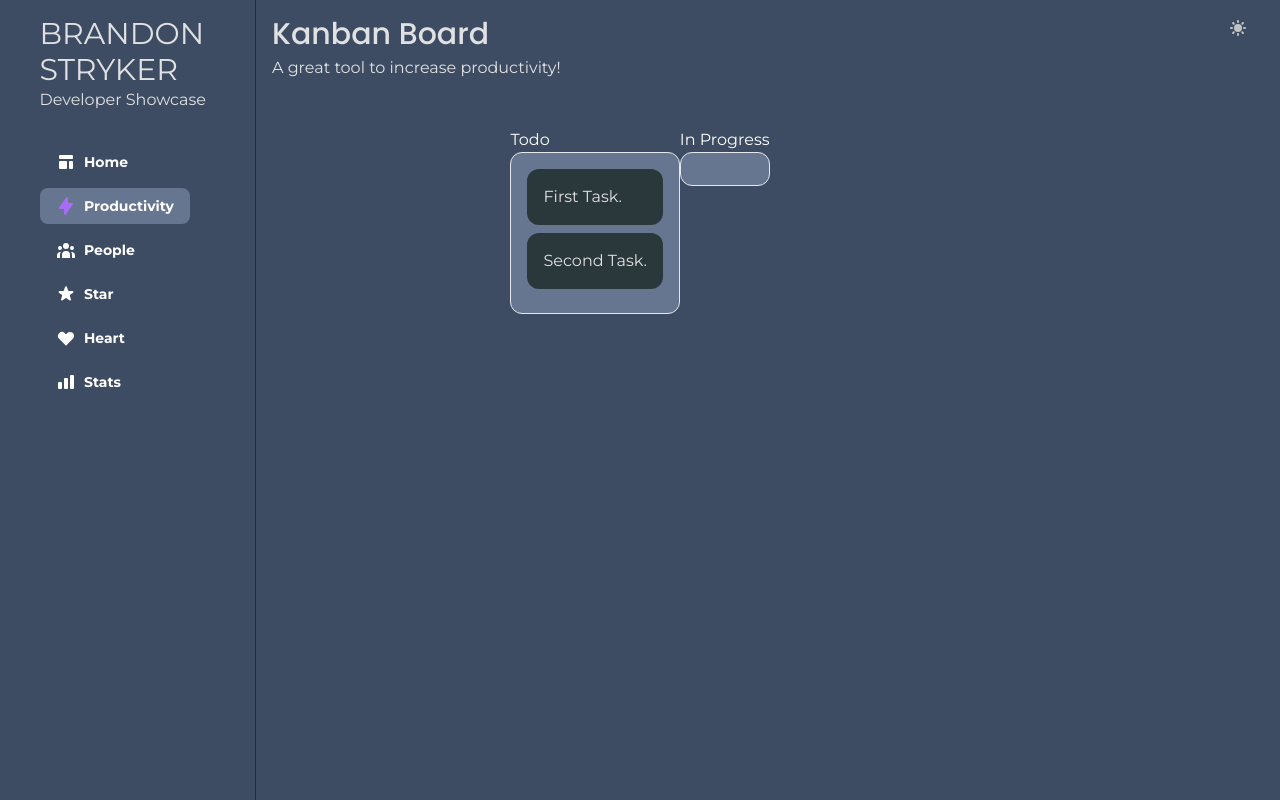
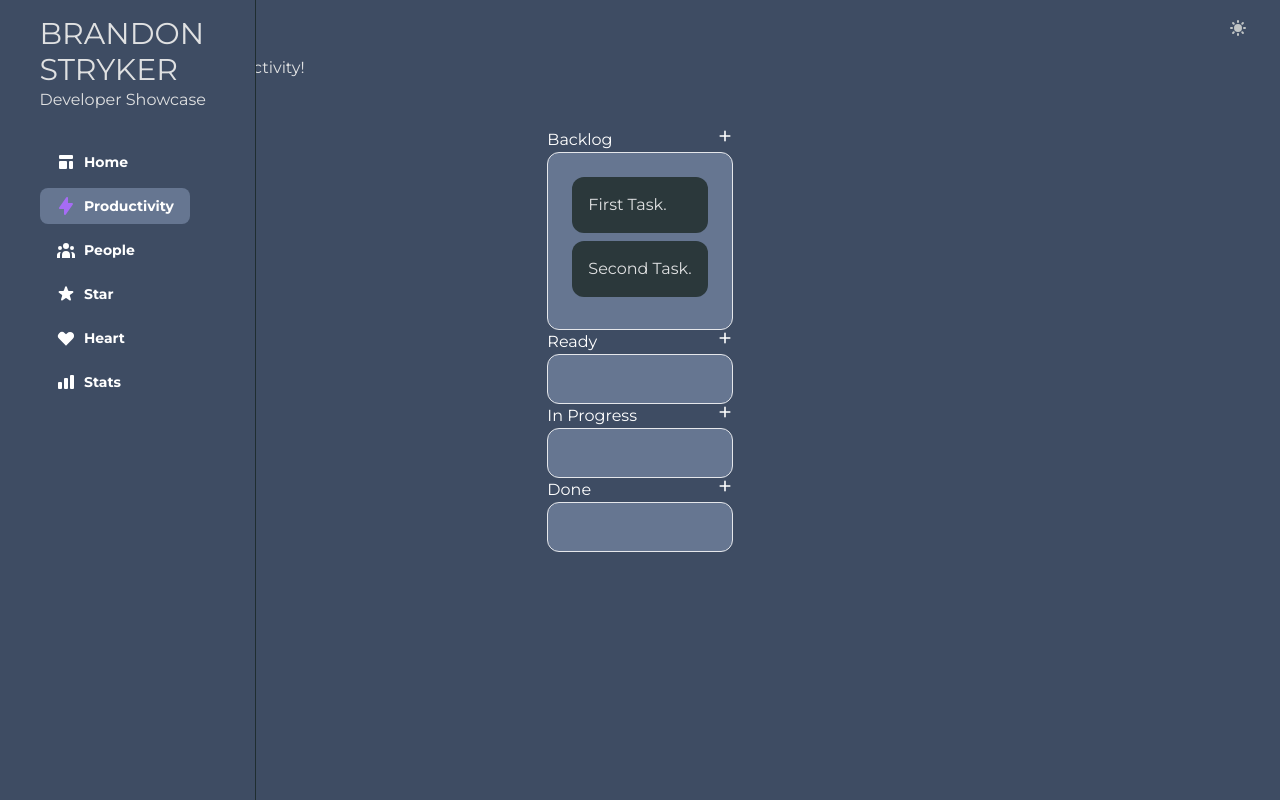
Before and after one commit to bcstryker/portfolio-site, a Next.js app: page /productivity in a window 1280 px wide. Built offline with nearby package versions, Linux system fonts and the light colour scheme; what @rtk-incubator/action-listener-middleware would draw is missing.

Commit message:
added error boundary and addCard function, editCard needs work

```diff
--- /dev/null
+++ b/components/ErrorBoundary.tsx
@@ -0,0 +1,58 @@
+import Image from "next/image";
+import React, {Component, ErrorInfo, FC, ReactNode} from "react";
+
+import {classNames} from "../utils";
+import {XCircleIcon} from "@heroicons/react/solid";
+
+interface Props {
+  children: ReactNode;
+}
+
+interface State {
+  hasError: boolean;
+}
+
+class ErrorBoundary extends Component<Props, State> {
+  public state: State = {
+    hasError: false,
+  };
+
+  public static getDerivedStateFromError(_: Error): State {
+    // Update state so the next render will show the fallback UI.
+    return {hasError: true};
+  }
+
+  public componentDidCatch(error: Error, errorInfo: ErrorInfo) {
+    console.error("Uncaught error:", error, errorInfo);
+  }
+
+  public render() {
+    const {hasError} = this.state;
+    if (hasError) {
+      return <ErrorMessage />;
+    }
+    return this.props.children;
+  }
+}
+
+const ErrorMessage: FC<{className?: string}> = ({className}) => {
+  return (
+    <div className="flex justify-center items-center py-8 lg:py-32">
+      <div
+        className={classNames(
+          "bg-background-light w-4/5 lg:w-1/2 max-w-xl rounded-xl border border-foreground-alt-500 shadow p-6 md:p-12",
+          className
+        )}
+      >
+        <div className="flex justify-center mt-2">
+          <XCircleIcon className="h-24 w-24 pb-8 fill-current" />
+        </div>
+        <div className="w-full text-center mb-8">
+          <p className="break-normal text-foreground-alt-200">{"An unexpected error has occured."}</p>
+        </div>
+      </div>
+    </div>
+  );
+};
+
+export default ErrorBoundary;
--- a/components/TopNavbar.tsx
+++ b/components/TopNavbar.tsx
@@ -6,7 +6,7 @@ interface Props {
 }
 
 const TopNavbar: FC<Props> = ({PageTitle}) => (
-  <div className="flex grow sm:ml-64 xs:ml-8 mb-8 sm:mb-12">
+  <div className="flex grow xs:ml-8 mb-8 sm:mb-12">
     <div className="flex-initial sm:pr-4">
       <PageTitle />
     </div>
--- a/features/productivity/Kanban.tsx
+++ b/features/productivity/Kanban.tsx
@@ -1,22 +1,40 @@
-import {kanbanCols} from "pages/productivity";
+import {kanbanCols, item} from "pages/productivity";
 import {FC} from "react";
 import {DragDropContext, Droppable, Draggable, DropResult} from "react-beautiful-dnd";
 import {SetFunction} from "types";
+import {PlusIcon} from "@heroicons/react/solid";
+import {v4 as uuid} from "uuid";
 
 const Kanban: FC<{cols: kanbanCols; setCols: SetFunction}> = ({cols, setCols}) => (
-  <div className="flex justify-center h-full">
+  <div className="justify-center flex flex-col">
     <DragDropContext onDragEnd={(result) => onDragEnd(result, cols, setCols)}>
-      {Object.entries(cols).map(([id, col]) => (
-        <div key={id}>
-          <h2 className="pb-4 mb-4">{col.name}</h2>
-          <Droppable key={id} droppableId={id}>
+      {Object.entries(cols).map(([colId, col]) => (
+        <div key={col.name} className="px-4">
+          <div className="flex justify-between">
+            <h2>{col.name}</h2>
+            <div className="hover:bg-background-glow">
+              <PlusIcon
+                className="h-4 w-4 hover:fill-background-glow cursor-pointer"
+                onClick={() => addCard(cols, setCols, colId)}
+              />
+            </div>
+          </div>
+          <Droppable key={colId} droppableId={colId}>
             {(provided, snapshot) => (
               <div
-                className="rounded-xl border border-foreground-alt-300 bg-background-light p-4"
+                className="rounded-xl border border-foreground-alt-300 bg-background-light p-6"
                 {...provided.droppableProps}
                 ref={provided.innerRef}
+                style={{
+                  backgroundColor: snapshot.isDraggingOver
+                    ? "rgb(var(--color-foreground-alt-400))"
+                    : "rgb(var(--color-background-light))",
+                }}
               >
-                {col.items.map((item, index) => (
+                {col.items.map(
+                  (item, index) =>
+                    item &&
+                    item.id && (
                       <Draggable key={item.id} draggableId={item.id} index={index}>
                         {(provided, snapshot) => (
                           <div
@@ -37,10 +55,18 @@ const Kanban: FC<{cols: kanbanCols; setCols: SetFunction}> = ({cols, setCols}) =
                             }}
                           >
                             {item.content}
+                            {/* <input
+                              id={item.id}
+                              className="bg-foreground-alt-400 text-foreground-alt-200 focus:outline-none"
+                              placeholder={item.content}
+                              onKeyUp={(event) => editCard(event, colId, item.id, cols, setCols)}
+                              onSubmit={(text) => editCard(text, colId, item.id, cols, setCols)}
+                            /> */}
                           </div>
                         )}
                       </Draggable>
-                ))}
+                    )
+                )}
                 {provided.placeholder}
               </div>
             )}
@@ -51,9 +77,29 @@ const Kanban: FC<{cols: kanbanCols; setCols: SetFunction}> = ({cols, setCols}) =
   </div>
 );
 
+// this function is done and works well, no further work needed right now
 const onDragEnd = (result: DropResult, cols: kanbanCols, setCols: SetFunction) => {
   if (!result.destination) return;
   const {source, destination} = result;
+  if (source.droppableId !== destination.droppableId) {
+    const sourceCol = cols[source.droppableId];
+    const destCol = cols[destination.droppableId];
+    const sourceItems = [...sourceCol.items];
+    const destItems = [...destCol.items];
+    const [removed] = sourceItems.splice(destination.index, 1);
+    destItems.splice(destination.index, 0, removed);
+    setCols({
+      ...cols,
+      [source.droppableId]: {
+        ...sourceCol,
+        items: sourceItems,
+      },
+      [destination.droppableId]: {
+        ...destCol,
+        items: destItems,
+      },
+    });
+  } else {
     const col = cols[source.droppableId];
     const copiedItems = [...col.items];
     const [removed] = copiedItems.splice(source.index, 1);
@@ -65,6 +111,40 @@ const onDragEnd = (result: DropResult, cols: kanbanCols, setCols: SetFunction) =
         items: copiedItems,
       },
     });
+  }
+};
+
+// This will probably be enough for adding a card as long as I can figure out editCard() functionality
+const addCard = (cols: kanbanCols, setCols: SetFunction, id: string) => {
+  const col = cols[id];
+  const copiedItems = [...col.items];
+  setCols({
+    ...cols,
+    [id]: {
+      ...col,
+      items: [...copiedItems, {id: uuid(), content: "New Task."}],
+    },
+  });
+};
+
+// WIP
+const editCard = (event: any, colId: string, itemId: string, cols: kanbanCols, setCols: SetFunction) => {
+  if (event.code !== "Enter") return;
+  const test = document.getElementById(itemId)?.innerHTML || "";
+  console.log(test);
+  const col = cols[colId];
+  const copiedItems = col ? [...col.items] : [];
+  const thisTask = copiedItems.find((t) => t.id == itemId) || ({} as item);
+  const updatedTask: item = {...thisTask, content: test};
+  copiedItems.splice(cols[colId].items.indexOf(thisTask), 0, updatedTask);
+
+  setCols({
+    ...cols,
+    [colId]: {
+      ...col,
+      items: copiedItems,
+    },
+  });
 };
 
 export default Kanban;
--- a/layouts/Layout.tsx
+++ b/layouts/Layout.tsx
@@ -1,11 +1,11 @@
 import {FC} from "react";
 import type {NextPage} from "next";
 import type {AppProps} from "next/app";
-// import {useRouter} from "next/router";
 import LeftNavbar from "../components/LeftNavbar";
 import TopNavbar from "../components/TopNavbar";
 import {Provider} from "react-redux";
 import {store} from "../store";
+import ErrorBoundary from "components/ErrorBoundary";
 
 // import "react-toastify/dist/ReactToastify.css";
 
@@ -27,10 +27,12 @@ const Layout: FC<Props> = ({Component, pageProps}) => {
   return (
     <Provider store={store}>
       <LeftNavbar />
-      <main className="sm:pl-64">
+      <main className="pl-64">
         <div className="px-4 py-2 sm:px-10 sm:py-10 text-foreground">
           <TopNavbar PageTitle={PageTitle} />
-          <Component {...pageProps} />
+          <ErrorBoundary>
+            <Component {...pageProps} />
+          </ErrorBoundary>
         </div>
       </main>
     </Provider>
--- a/pages/index.tsx
+++ b/pages/index.tsx
@@ -4,8 +4,6 @@ import {StrykerPage} from "../types";
 const Home: StrykerPage = () => {
   return (
     <>
-      {/* <div className="block xl:flex mb-8 sm:mb-10">
-        <div className="flex justify-center items-center"> */}
       <div className="block xl:flex mb-8 sm:mb-10">
         <div className="w-full flex justify-center">
           <h1 className="text-xl text-foreground-alt-100">Welcome!</h1>
--- a/pages/productivity.tsx
+++ b/pages/productivity.tsx
@@ -23,16 +23,24 @@ const itemsFromBackend: item[] = [
 
 const colsFromBackend: kanbanCols = {
   [uuid()]: {
-    name: "Todo",
+    name: "Backlog",
     items: itemsFromBackend,
+  },
+  [uuid()]: {
+    name: "Ready",
+    items: [],
   },
   [uuid()]: {
     name: "In Progress",
     items: [],
   },
+  [uuid()]: {
+    name: "Done",
+    items: [],
+  },
 };
 
-interface item {
+export interface item {
   id: string;
   content: string;
 }
```
Lines whose indentation alone changed are shown as unchanged.
